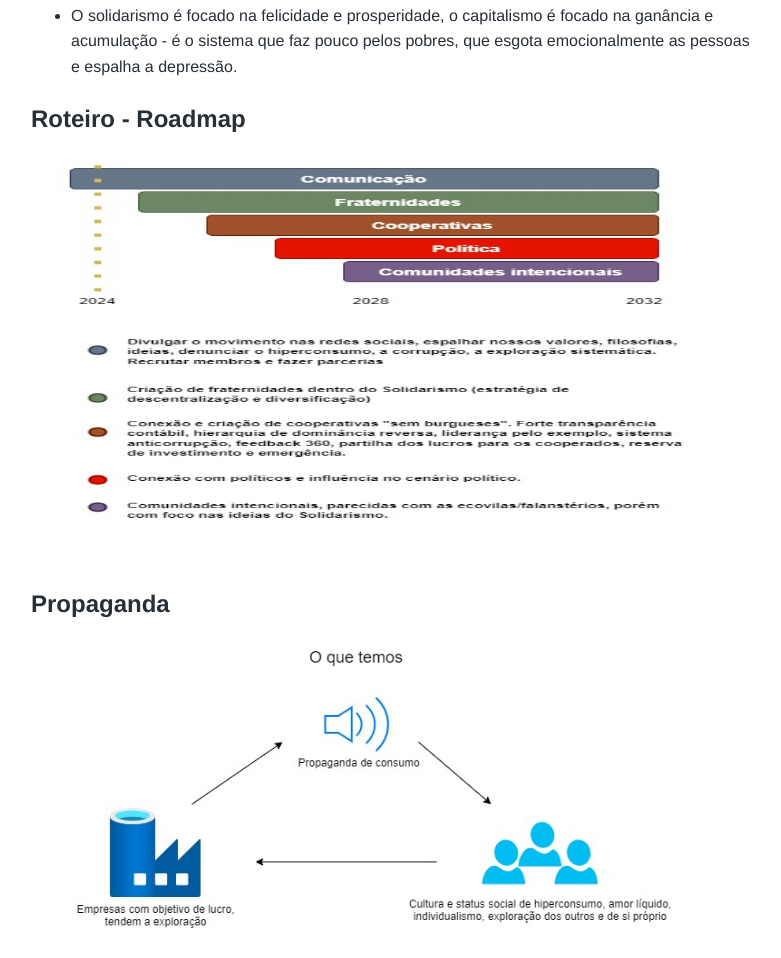
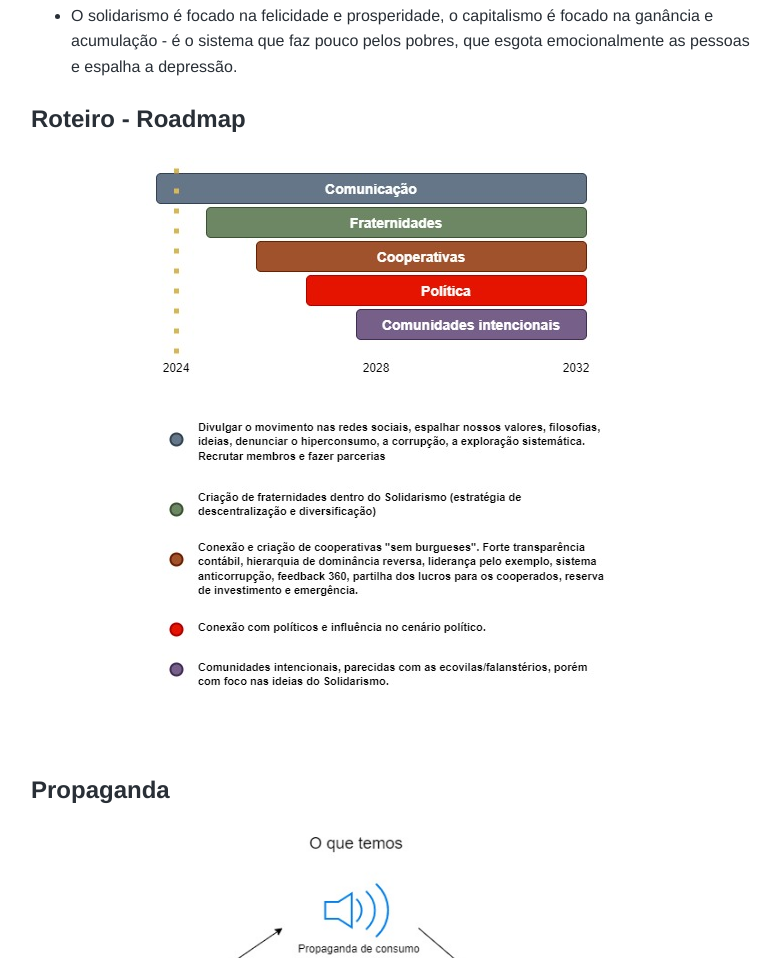
Before and after one commit to solidarismo/solidarismo.github.io, a plain HTML site: page index.html in a window 1280 px wide. Shown: the part 1632-2590 px from the top of the page, without its empty margins (129-910 px from the left). Drawn offline with Linux system fonts and the light colour scheme; a script that the page names is missing.

Commit message:
Update index.html

```diff
--- a/index.html
+++ b/index.html
@@ -62,7 +62,7 @@
 
             <h2 id="roteiro" >Roteiro - Roadmap</h2>
                <center>
-            <img src="src/img/roadmap_solidarismo.jpg" alt="diagrama" width="670px" height="400px">
+            <img src="src/img/roadmap_solidarismo.jpg" alt="diagrama" width="490px" height="586px">
                </center>
 
                <h2 id="propaganda" >Propaganda</h2>
```
